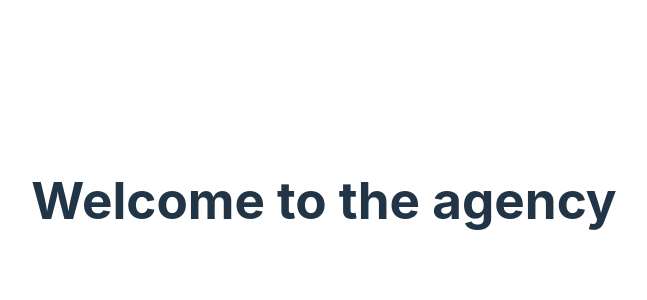
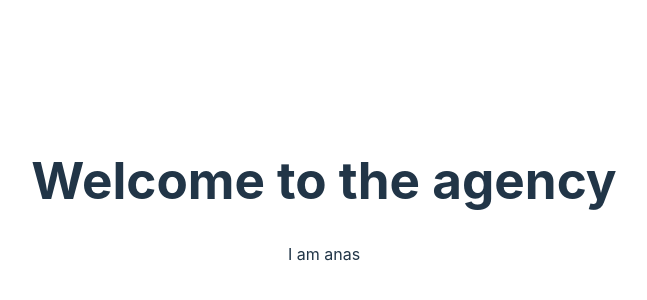
Before and after one commit to m-anas44/agency_portfolio, a React (Vite) app in the folder client/: page / in a window 1280 px wide. Shown: the part 200-500 px from the top of the page, without its empty margins (316-963 px from the left). Built offline with nearby package versions, Linux system fonts and the light colour scheme.

Commit message:
anas changes

```diff
--- a/client/src/App.jsx
+++ b/client/src/App.jsx
@@ -5,6 +5,7 @@ function App() {
   return (
     <>
       <h1>Welcome to the agency </h1>
+      <p>I am anas</p>
     </>
   );
 }
```
